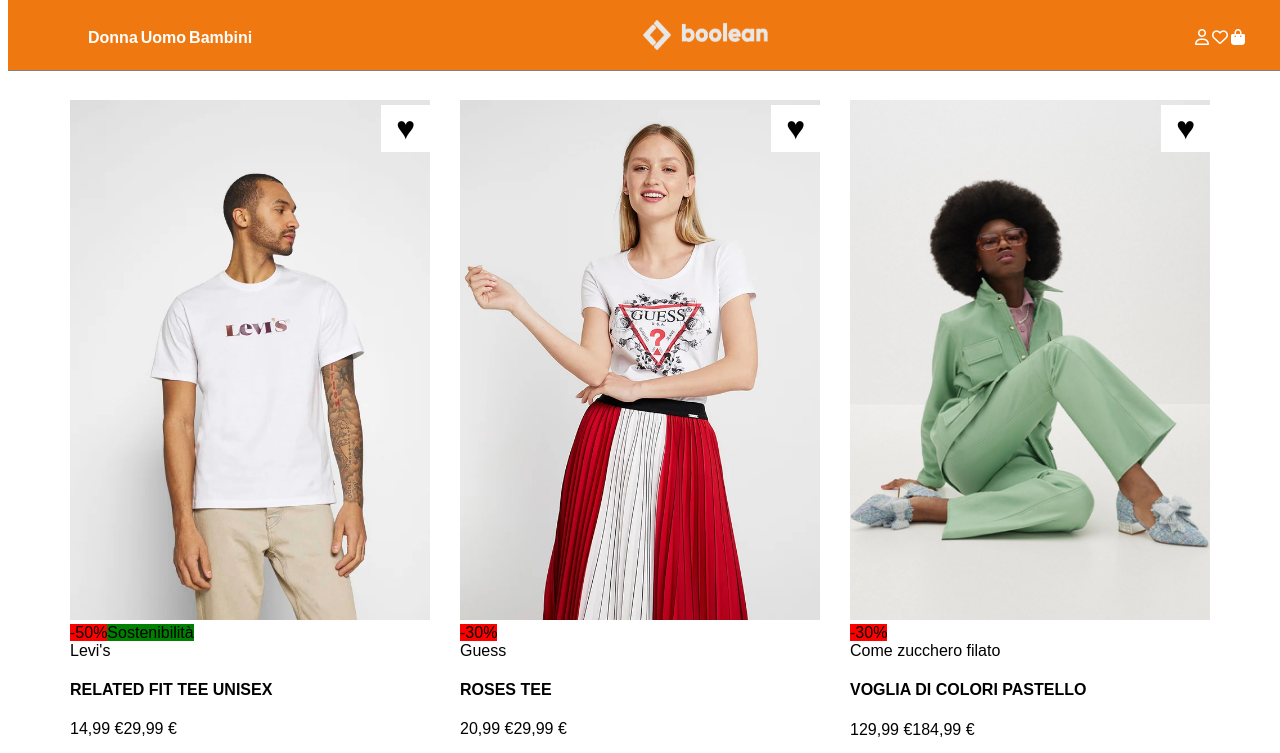
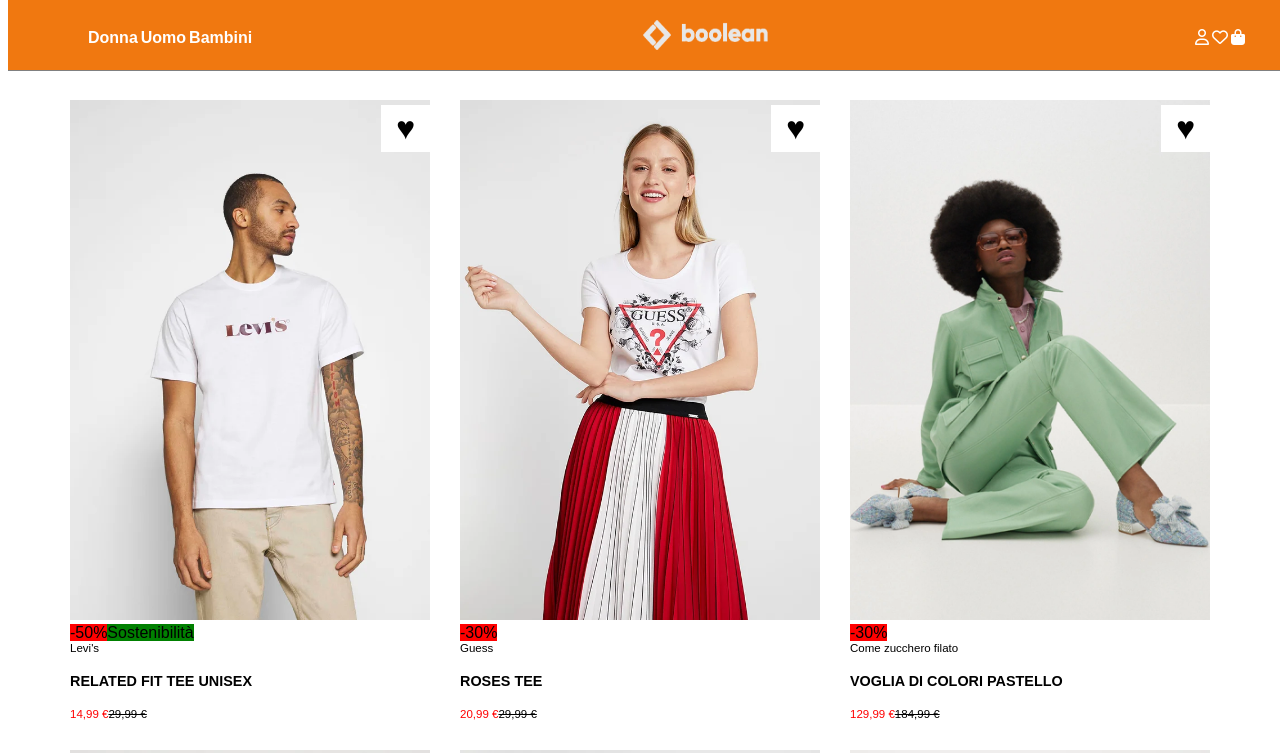
Before and after one commit to VeronicaFontana/vite-boolando, a Vue app: page / in a window 1280 px wide. Shown: the top 753 px of the page. Built offline with nearby package versions, Linux system fonts and the light colour scheme.

Commit message:
[FIX] Main style

```diff
--- a/src/components/Main.vue
+++ b/src/components/Main.vue
@@ -164,18 +164,19 @@
           cursor: pointer;
         }
       }
-
+    }
     .text-box{
       position: relative;
       display: flex;
       flex-direction: column;
       font-size: 0.9em;
 
-        .price, .brand{
+      .brand{
         font-size: 0.8em;
       }
 
       .price{
+        font-size: 0.8em;
         .new-price{
           color: $new-price;
         }
@@ -186,6 +187,5 @@
     }
   }
 }
-}
 
 </style>
```
Lines whose indentation alone changed are shown as unchanged.
